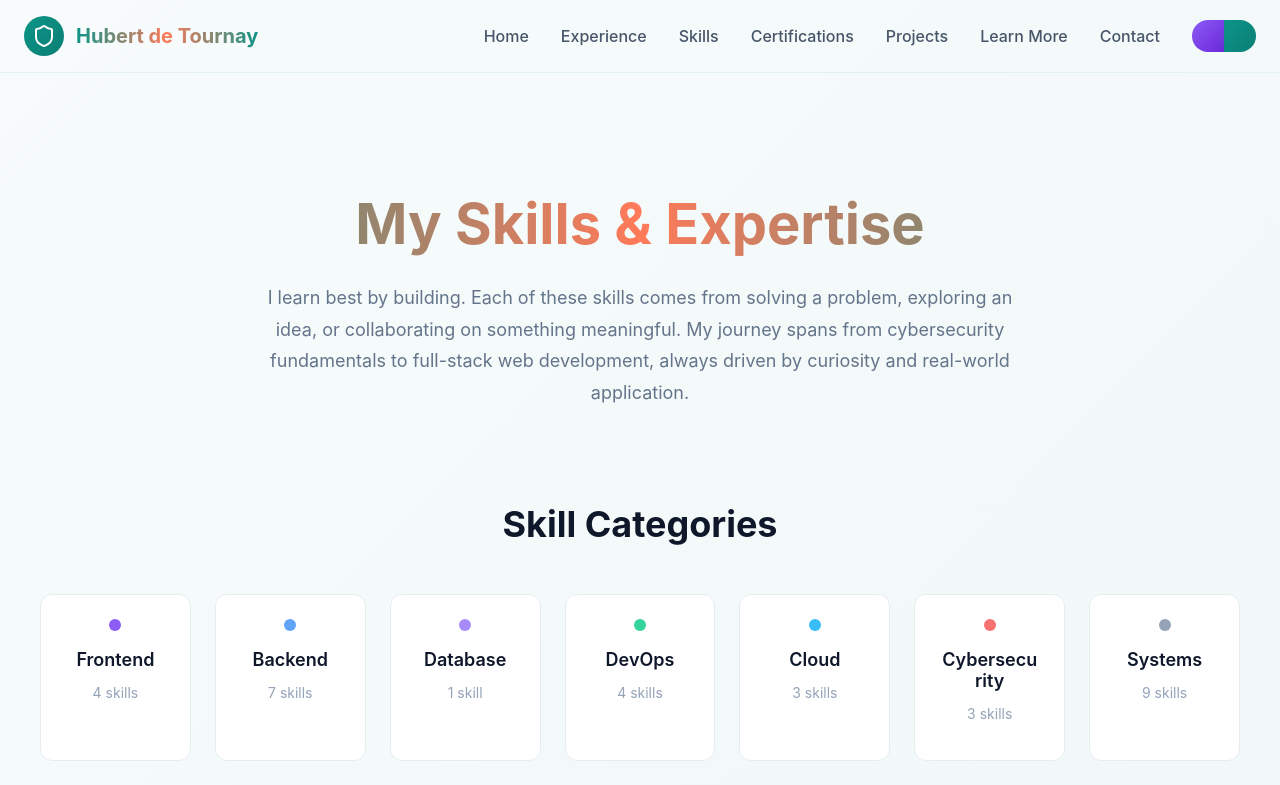
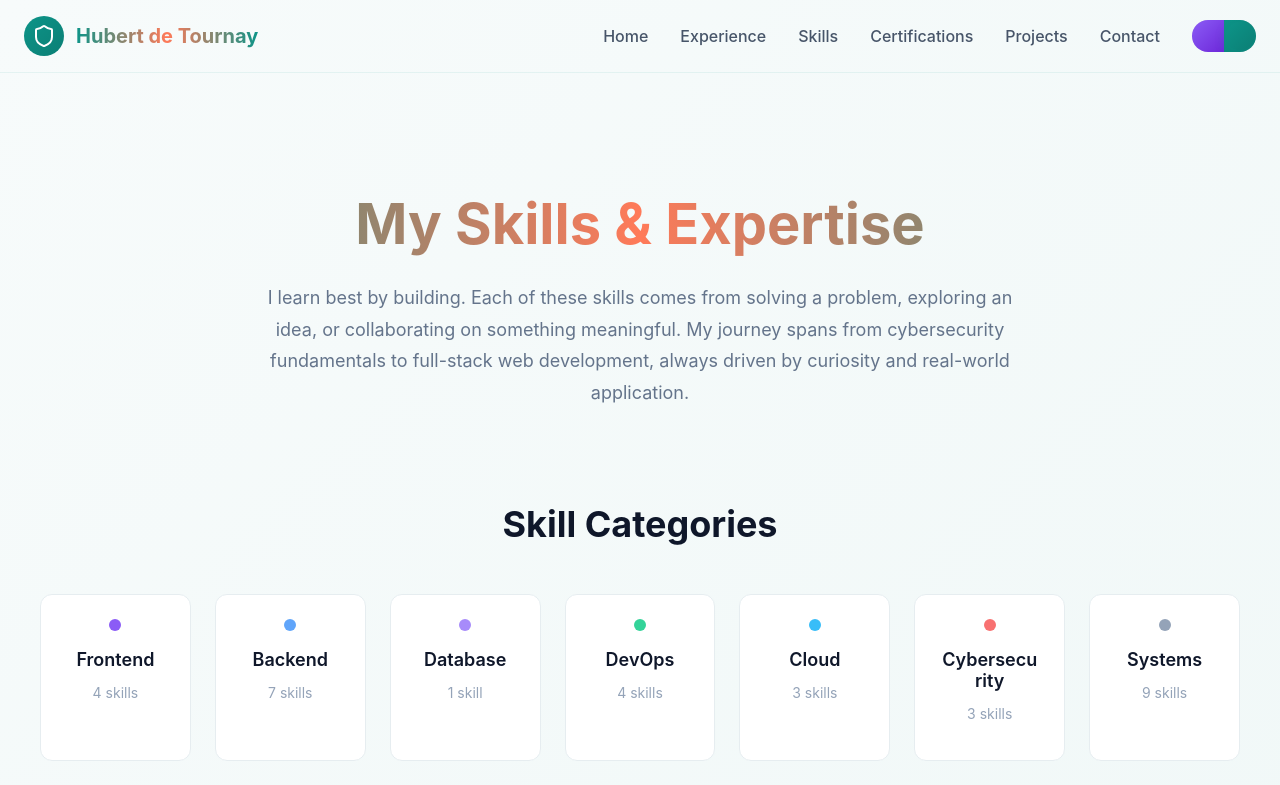
Before and after one commit to Git-Hub-ert/portfolio, a React (Create React App) app: page /#/skills in a window 1280 px wide. Shown: the top 785 px of the page. Built offline with nearby package versions, Linux system fonts and the light colour scheme.

Commit message:
Feat: removed /learn-more until the page is coded

```diff
--- a/src/components/Navigation.jsx
+++ b/src/components/Navigation.jsx
@@ -22,7 +22,7 @@ export default function Navigation() {
     { name: 'Skills',         path: '/skills' },
     { name: 'Certifications', path: '/certifications' },
     { name: 'Projects',       path: '/projects' },
-    { name: 'Learn More',     path: '/learn-more' },
+//    { name: 'Learn More',     path: '/learn-more' },
     { name: 'Contact',        path: '/contact' },
   ];
 
--- a/src/pages/LandingPage.jsx
+++ b/src/pages/LandingPage.jsx
@@ -1,7 +1,7 @@
 // LandingPage.jsx
 import React, { useState, useEffect } from 'react';
 import { Helmet } from 'react-helmet-async';
-import { Shield, Briefcase, Award, Dumbbell, Mail, PocketKnife } from 'lucide-react';
+import { Shield, Briefcase, Award, Mail, PocketKnife } from 'lucide-react'; //Dumbbell
 import { useNavigate } from 'react-router-dom';
 
 export default function LandingPage() {
@@ -48,12 +48,13 @@ export default function LandingPage() {
       description: "Check out the projects I've built and contributed to.",
       path: '/projects',
     },
-    {
+/*    {
       icon: Dumbbell,
       title: 'Learn More',
       description: "Learn about myself, my studies and my hobbies.",
       path: '/learn-more',
     },
+*/
     {
       icon: Mail,
       title: 'Contact',
```
